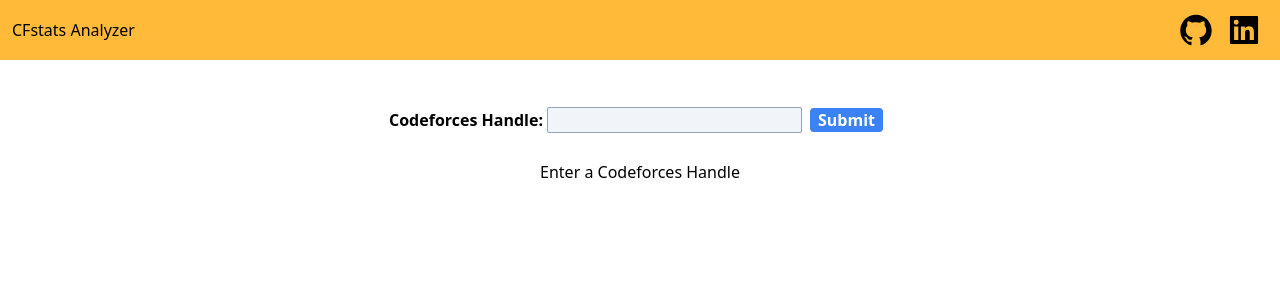
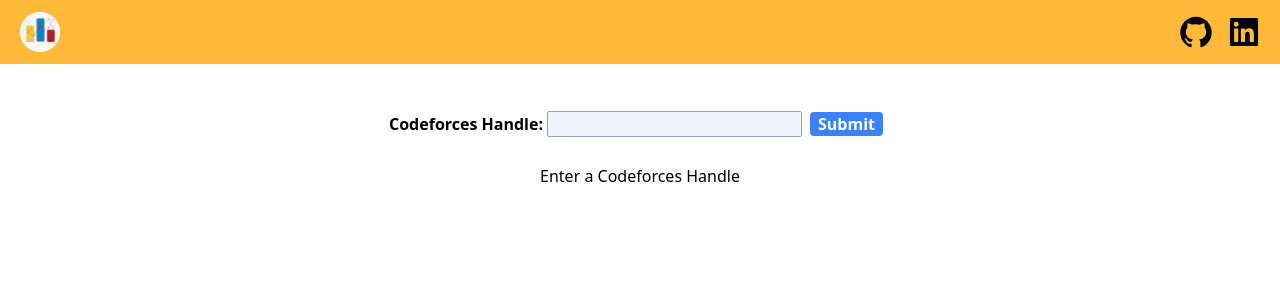
Before and after one commit to rohankale-18/CFstats-Analyzer, a React (Vite) app: page / in a window 1280 px wide. Shown: the top 300 px of the page. Built offline with nearby package versions, Linux system fonts and the light colour scheme.

Commit message:
logo,favicon,README

```diff
--- a/index.html
+++ b/index.html
@@ -2,7 +2,7 @@
 <html lang="en">
   <head>
     <meta charset="UTF-8" />
-    <!-- <link rel="icon" type="image/svg+xml" href="/vite.svg" /> -->
+    <link rel="icon" type="png" href="/CF_logo.png" />
     <meta name="viewport" content="width=device-width, initial-scale=1.0" />
     <title>CFstats Analyzer</title>
   </head>
--- a/package.json
+++ b/package.json
@@ -1,5 +1,5 @@
 {
-  "name": "cfstat2",
+  "name": "cfstat-analyzer",
   "private": true,
   "version": "0.0.0",
   "type": "module",
--- a/src/components/Navbar.jsx
+++ b/src/components/Navbar.jsx
@@ -4,14 +4,15 @@
 export const Navbar = () => {
   return (
       <div className='bg-navbar p-3 grid grid-cols-2 w-full'>
-          <div className='flex items-center'>
-              CFstats Analyzer
+          <div className='flex items-center ml-2'>
+            <img src="/CF_logo.png" alt="logo" style={{ maxWidth: '50px', maxHeight: '40px' }} />
           </div>
+
           {/* <div className='border border-black flex justify-center items-center'>
 
           </div > */}
           <div className='flex justify-end items-center'>
-            <a href='https://github.com/rohankale-18' target='_blank' rel='noopener noreferrer'>
+            <a href='https://github.com/rohankale-18/CFstats-Analyzer' target='_blank' rel='noopener noreferrer'>
                 <AiFillGithub className='text-4xl ml-1.5 mr-1.5 ' />
             </a>
             <a href='https://www.linkedin.com/in/rohan-kale-rk61003/' target='_blank' rel='noopener noreferrer'>
```
Also changed, not shown: public/CF_logo.png (added), 1 other file (tests, documents, lock files or other folders).
